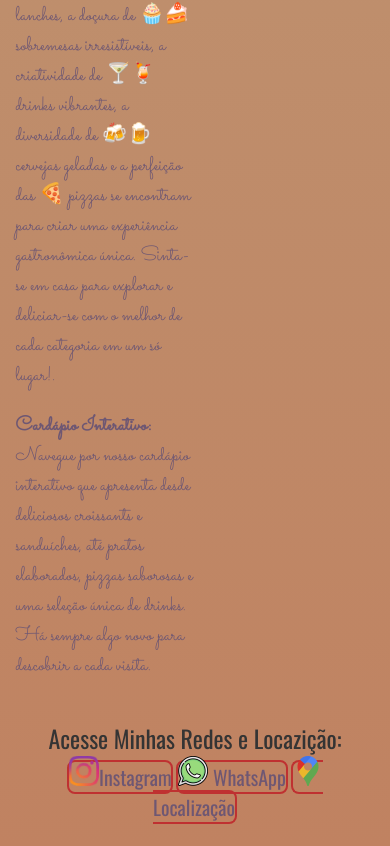
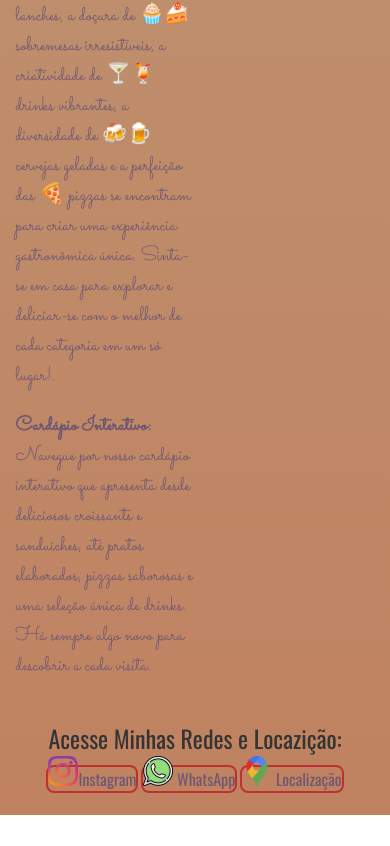
Before and after one commit to DiegoTeixeiraS/Site-Doce-Amor, a plain HTML site: page index.html in a window 390 px wide. Shown: the part 1449-2295 px from the top of the page. After the commit the page ends 2264 px from the top, so only its background shows below. Drawn offline with nearby package versions, Linux system fonts and the light colour scheme.

Commit message:
Update style.css

```diff
--- a/styles.css/style.css
+++ b/styles.css/style.css
@@ -245,10 +245,7 @@ body {
     }
 
     .apresentacao__links__navegacacao {
-        font-size: 20px;
+        width: 50%;
+        justify-content: center;
+        font-size:medium;
     }
-
-    .imagem__logo{
-        width: 30%;
-    }
-}
```
